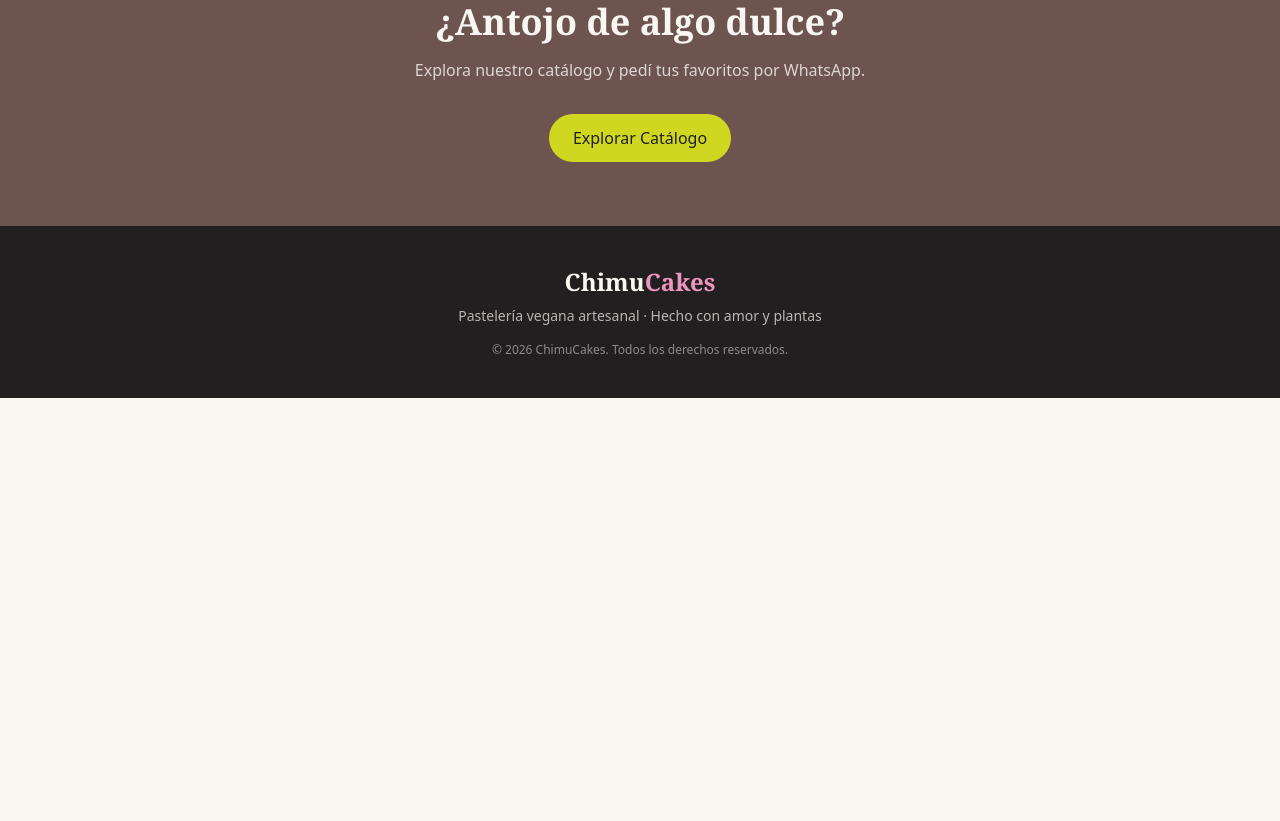
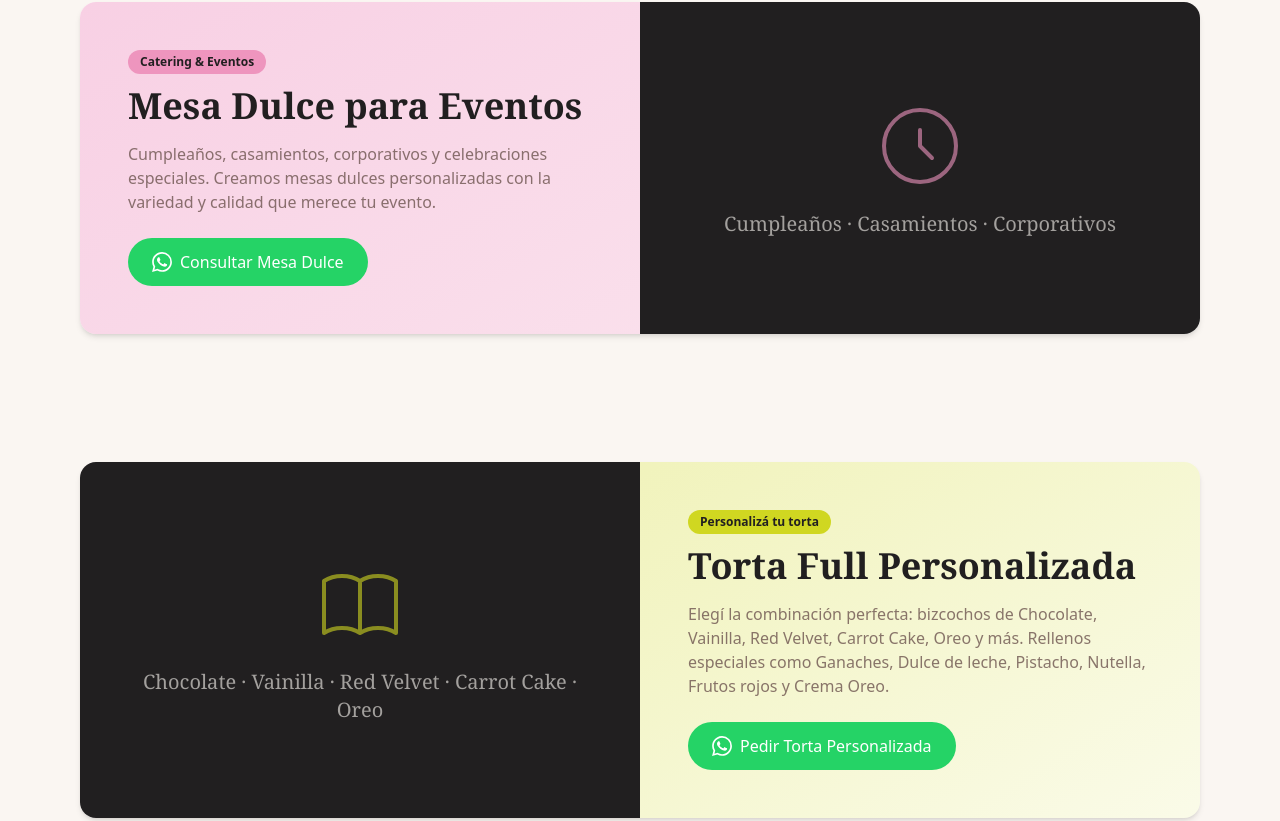
Before and after one commit to Auguxxs/chimucakes, a React (Vite) app: page / in a window 1280 px wide. Shown: the part 1039-1860 px from the top of the page. Before the commit the page ends 1437 px from the top, so only its background shows below. Built offline with nearby package versions, Linux system fonts and the light colour scheme; no server answers.

Commit message:
feat: agregar secciones de Mesa Dulce y Torta Personalizada con redireccion a WhatsApp

```diff
--- a/src/pages/Home.jsx
+++ b/src/pages/Home.jsx
@@ -1,6 +1,13 @@
 import { Link } from 'react-router-dom'
 
 function Home() {
+  const whatsappNumber = import.meta.env.VITE_WHATSAPP_PHONE || '5493794689777'
+
+  const openWhatsApp = (message) => {
+    const url = `https://wa.me/${whatsappNumber}?text=${encodeURIComponent(message)}`
+    window.open(url, '_blank')
+  }
+
   return (
     <div>
       {/* Hero */}
@@ -75,6 +82,86 @@
         </div>
       </section>
 
+      {/* Mesa Dulce para Eventos */}
+      <section className="mx-auto max-w-6xl px-4 py-16">
+        <div className="card overflow-hidden">
+          <div className="grid md:grid-cols-2">
+            <div className="bg-gradient-to-br from-rosaClaro to-rosa/30 p-8 md:p-12 flex flex-col justify-center">
+              <span className="mb-3 inline-block w-fit rounded-full bg-rosa px-3 py-1 text-xs font-semibold text-oscuro">
+                Catering & Eventos
+              </span>
+              <h2 className="font-display text-3xl font-bold text-oscuro md:text-4xl">
+                Mesa Dulce para Eventos
+              </h2>
+              <p className="mt-4 text-marron/80">
+                Cumpleaños, casamientos, corporativos y celebraciones especiales.
+                Creamos mesas dulces personalizadas con la variedad y calidad que
+                merece tu evento.
+              </p>
+              <button
+                onClick={() => openWhatsApp('¡Hola ChimuCakes! Quisiera consultar presupuesto e información para contratar una mesa dulce para un evento.')}
+                className="btn-whatsapp mt-6 w-fit"
+              >
+                <svg xmlns="http://www.w3.org/2000/svg" className="h-5 w-5" viewBox="0 0 24 24" fill="currentColor">
+                  <path d="M17.472 14.382c-.297-.149-1.758-.867-2.03-.967-.273-.099-.471-.148-.67.15-.197.297-.767.966-.94 1.164-.173.199-.347.223-.644.075-.297-.15-1.255-.463-2.39-1.475-.883-.788-1.48-1.761-1.653-2.059-.173-.297-.018-.458.13-.606.134-.133.298-.347.446-.52.149-.174.198-.298.298-.497.099-.198.05-.371-.025-.52-.075-.149-.669-1.612-.916-2.207-.242-.579-.487-.5-.669-.51-.173-.008-.371-.01-.57-.01-.198 0-.52.074-.792.372-.272.297-1.04 1.016-1.04 2.479 0 1.462 1.065 2.875 1.213 3.074.149.198 2.096 3.2 5.077 4.487.709.306 1.262.489 1.694.625.712.227 1.36.195 1.871.118.571-.085 1.758-.719 2.006-1.413.248-.694.248-1.289.173-1.413-.074-.124-.272-.198-.57-.347m-5.421 7.403h-.004a9.87 9.87 0 01-5.031-1.378l-.361-.214-3.741.982.998-3.648-.235-.374a9.86 9.86 0 01-1.51-5.26c.001-5.45 4.436-9.884 9.888-9.884 2.64 0 5.122 1.03 6.988 2.898a9.825 9.825 0 012.893 6.994c-.003 5.45-4.437 9.884-9.885 9.884m8.413-18.297A11.815 11.815 0 0012.05 0C5.495 0 .16 5.335.157 11.892c0 2.096.547 4.142 1.588 5.945L.057 24l6.305-1.654a11.882 11.882 0 005.683 1.448h.005c6.554 0 11.89-5.335 11.893-11.893a11.821 11.821 0 00-3.48-8.413z"/>
+                </svg>
+                Consultar Mesa Dulce
+              </button>
+            </div>
+            <div className="bg-oscuro p-8 md:p-12 flex items-center justify-center">
+              <div className="text-center">
+                <svg xmlns="http://www.w3.org/2000/svg" className="mx-auto h-24 w-24 text-rosa/60" fill="none" viewBox="0 0 24 24" stroke="currentColor" strokeWidth={1}>
+                  <path strokeLinecap="round" strokeLinejoin="round" d="M12 8v4l3 3m6-3a9 9 0 11-18 0 9 9 0 0118 0z" />
+                </svg>
+                <p className="mt-4 text-crema/60 font-display text-xl">
+                  Cumpleaños · Casamientos · Corporativos
+                </p>
+              </div>
+            </div>
+          </div>
+        </div>
+      </section>
+
+      {/* Torta Full Personalizada */}
+      <section className="mx-auto max-w-6xl px-4 py-16">
+        <div className="card overflow-hidden">
+          <div className="grid md:grid-cols-2">
+            <div className="bg-oscuro p-8 md:p-12 flex items-center justify-center order-2 md:order-1">
+              <div className="text-center">
+                <svg xmlns="http://www.w3.org/2000/svg" className="mx-auto h-24 w-24 text-lima/60" fill="none" viewBox="0 0 24 24" stroke="currentColor" strokeWidth={1}>
+                  <path strokeLinecap="round" strokeLinejoin="round" d="M12 6.253v13m0-13C10.832 5.477 9.246 5 7.5 5S4.168 5.477 3 6.253v13C4.168 18.477 5.754 18 7.5 18s3.332.477 4.5 1.253m0-13C13.168 5.477 14.754 5 16.5 5c1.747 0 3.332.477 4.5 1.253v13C19.832 18.477 18.247 18 16.5 18c-1.746 0-3.332.477-4.5 1.253" />
+                </svg>
+                <p className="mt-4 text-crema/60 font-display text-xl">
+                  Chocolate · Vainilla · Red Velvet · Carrot Cake · Oreo
+                </p>
+              </div>
+            </div>
+            <div className="bg-gradient-to-br from-lima/30 to-lima/10 p-8 md:p-12 flex flex-col justify-center order-1 md:order-2">
+              <span className="mb-3 inline-block w-fit rounded-full bg-lima px-3 py-1 text-xs font-semibold text-oscuro">
+                Personalizá tu torta
+              </span>
+              <h2 className="font-display text-3xl font-bold text-oscuro md:text-4xl">
+                Torta Full Personalizada
+              </h2>
+              <p className="mt-4 text-marron/80">
+                Elegí la combinación perfecta: bizcochos de Chocolate, Vainilla,
+                Red Velvet, Carrot Cake, Oreo y más. Rellenos especiales como
+                Ganaches, Dulce de leche, Pistacho, Nutella, Frutos rojos y Crema Oreo.
+              </p>
+              <button
+                onClick={() => openWhatsApp('¡Hola ChimuCakes! Me gustaría cotizar una Torta Full Personalizada. ¿Me podrías brindar más información sobre los tamaños y disponibles?')}
+                className="btn-whatsapp mt-6 w-fit"
+              >
+                <svg xmlns="http://www.w3.org/2000/svg" className="h-5 w-5" viewBox="0 0 24 24" fill="currentColor">
+                  <path d="M17.472 14.382c-.297-.149-1.758-.867-2.03-.967-.273-.099-.471-.148-.67.15-.197.297-.767.966-.94 1.164-.173.199-.347.223-.644.075-.297-.15-1.255-.463-2.39-1.475-.883-.788-1.48-1.761-1.653-2.059-.173-.297-.018-.458.13-.606.134-.133.298-.347.446-.52.149-.174.198-.298.298-.497.099-.198.05-.371-.025-.52-.075-.149-.669-1.612-.916-2.207-.242-.579-.487-.5-.669-.51-.173-.008-.371-.01-.57-.01-.198 0-.52.074-.792.372-.272.297-1.04 1.016-1.04 2.479 0 1.462 1.065 2.875 1.213 3.074.149.198 2.096 3.2 5.077 4.487.709.306 1.262.489 1.694.625.712.227 1.36.195 1.871.118.571-.085 1.758-.719 2.006-1.413.248-.694.248-1.289.173-1.413-.074-.124-.272-.198-.57-.347m-5.421 7.403h-.004a9.87 9.87 0 01-5.031-1.378l-.361-.214-3.741.982.998-3.648-.235-.374a9.86 9.86 0 01-1.51-5.26c.001-5.45 4.436-9.884 9.888-9.884 2.64 0 5.122 1.03 6.988 2.898a9.825 9.825 0 012.893 6.994c-.003 5.45-4.437 9.884-9.885 9.884m8.413-18.297A11.815 11.815 0 0012.05 0C5.495 0 .16 5.335.157 11.892c0 2.096.547 4.142 1.588 5.945L.057 24l6.305-1.654a11.882 11.882 0 005.683 1.448h.005c6.554 0 11.89-5.335 11.893-11.893a11.821 11.821 0 00-3.48-8.413z"/>
+                </svg>
+                Pedir Torta Personalizada
+              </button>
+            </div>
+          </div>
+        </div>
+      </section>
+
       {/* CTA */}
       <section className="bg-marron py-16 text-crema">
         <div className="mx-auto max-w-4xl px-4 text-center">
```
